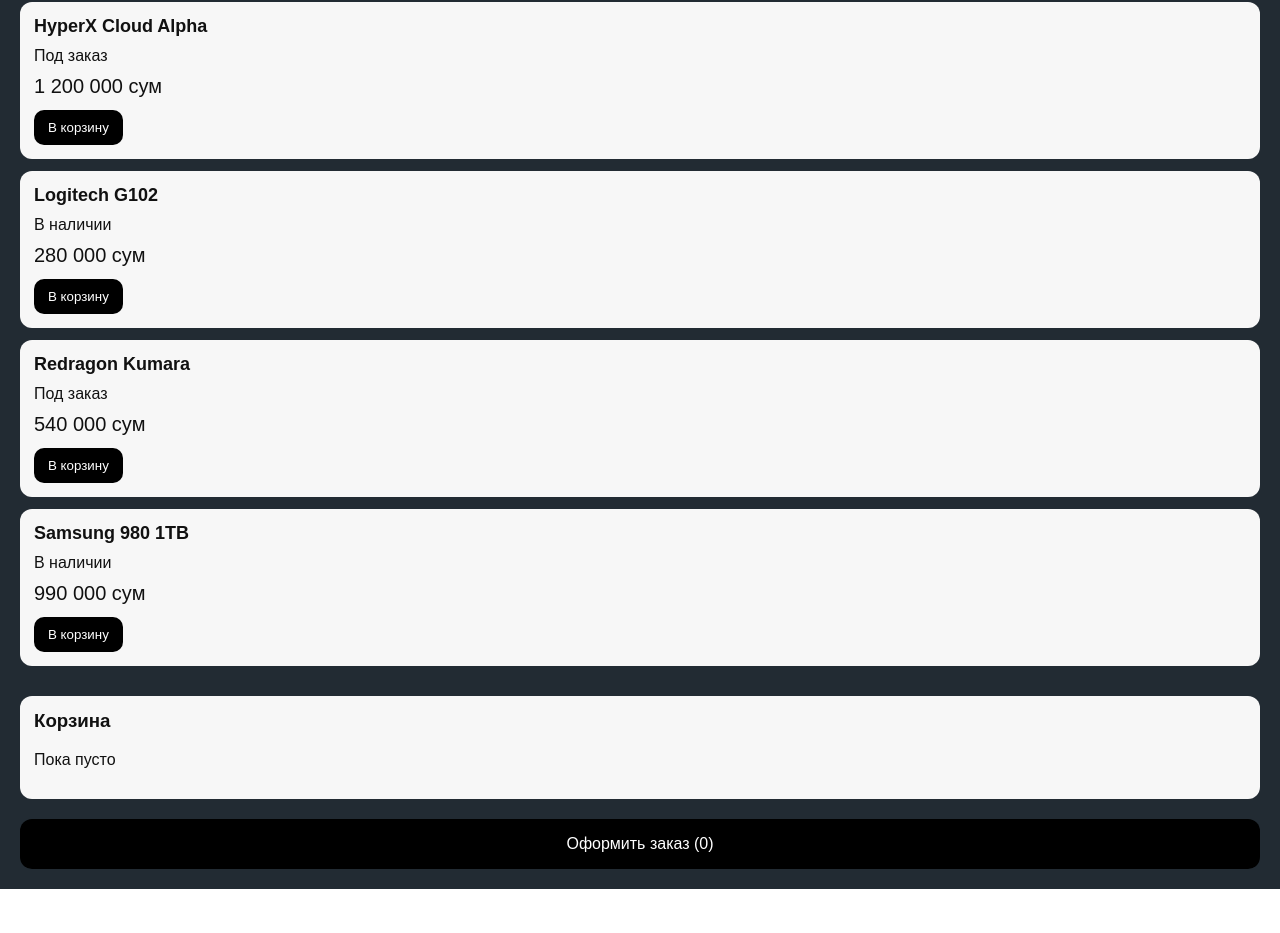
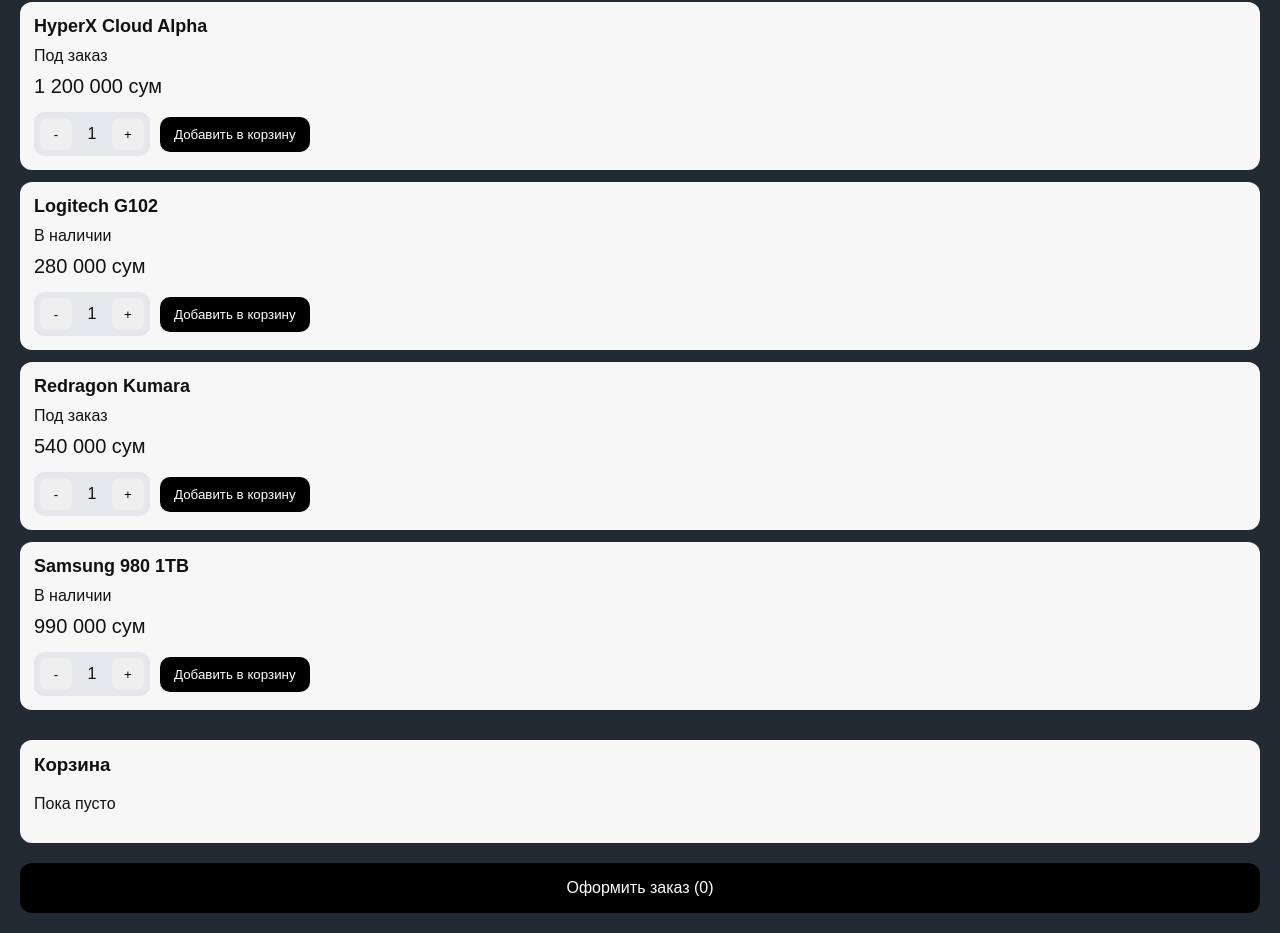
Before and after one commit to doniyormurtazoev-arch/techpoint-webapp, a Next.js app: page / in a window 1280 px wide. Shown: the part 658-1591 px from the top of the page. Before the commit the page ends 1547 px from the top, so only its background shows below. Built offline with nearby package versions, Linux system fonts and the light colour scheme.

Commit message:
Update page.tsx

```diff
--- a/app/page.tsx
+++ b/app/page.tsx
@@ -1,12 +1,16 @@
 "use client";
 
-import { useState } from "react";
+import { useMemo, useState } from "react";
 
 type Product = {
   id: number;
   title: string;
-  price: string;
+  price: number;
   status: string;
+};
+
+type CartItem = Product & {
+  qty: number;
 };
 
 export default function Home() {
@@ -24,60 +28,136 @@
     {
       id: 1,
       title: "HyperX Cloud Alpha",
-      price: "1 200 000 сум",
+      price: 1200000,
       status: "Под заказ",
     },
     {
       id: 2,
       title: "Logitech G102",
-      price: "280 000 сум",
+      price: 280000,
       status: "В наличии",
     },
     {
       id: 3,
       title: "Redragon Kumara",
-      price: "540 000 сум",
+      price: 540000,
       status: "Под заказ",
     },
     {
       id: 4,
       title: "Samsung 980 1TB",
-      price: "990 000 сум",
+      price: 990000,
       status: "В наличии",
     },
   ];
 
-  const [cart, setCart] = useState<Product[]>([]);
+  const [cart, setCart] = useState<CartItem[]>([]);
+  const [qtyMap, setQtyMap] = useState<Record<number, number>>(
+    Object.fromEntries(products.map((p) => [p.id, 1]))
+  );
+  const [loading, setLoading] = useState(false);
+  const [successMessage, setSuccessMessage] = useState("");
+
+  const formatPrice = (price: number) =>
+    new Intl.NumberFormat("ru-RU").format(price) + " сум";
+
+  const decreaseQty = (productId: number) => {
+    setQtyMap((prev) => ({
+      ...prev,
+      [productId]: Math.max(1, (prev[productId] || 1) - 1),
+    }));
+  };
+
+  const increaseQty = (productId: number) => {
+    setQtyMap((prev) => ({
+      ...prev,
+      [productId]: (prev[productId] || 1) + 1,
+    }));
+  };
 
   const addToCart = (product: Product) => {
-    setCart((prev) => [...prev, product]);
-    alert(product.title + " добавлен в корзину");
+    const qtyToAdd = qtyMap[product.id] || 1;
+
+    setCart((prev) => {
+      const existing = prev.find((item) => item.id === product.id);
+
+      if (existing) {
+        return prev.map((item) =>
+          item.id === product.id
+            ? { ...item, qty: item.qty + qtyToAdd }
+            : item
+        );
+      }
+
+      return [...prev, { ...product, qty: qtyToAdd }];
+    });
+
+    setSuccessMessage(`Добавлено: ${product.title} x${qtyToAdd}`);
+    setTimeout(() => setSuccessMessage(""), 1500);
   };
 
-  const sendOrder = () => {
+  const totalItems = useMemo(
+    () => cart.reduce((sum, item) => sum + item.qty, 0),
+    [cart]
+  );
+
+  const totalPrice = useMemo(
+    () => cart.reduce((sum, item) => sum + item.price * item.qty, 0),
+    [cart]
+  );
+
+  const sendOrder = async () => {
     if (cart.length === 0) {
       alert("Корзина пустая");
       return;
     }
 
-    const orderText = cart
-      .map((item, index) => `${index + 1}. ${item.title} — ${item.price}`)
-      .join("\n");
-
-    const finalText =
-      `Новый заказ TechPoint\n\n` +
-      `${orderText}\n\n` +
-      `Всего товаров: ${cart.length}\n` +
-      `Оплата: 50% предоплата / 50% после получения`;
+    try {
+      setLoading(true);
 
       const tg = (window as any)?.Telegram?.WebApp;
+      const user = tg?.initDataUnsafe?.user;
 
-    if (tg && tg.sendData) {
-      tg.sendData(finalText);
-      alert("Заказ отправлен");
+      const payload = {
+        items: cart.map((item) => ({
+          id: item.id,
+          title: item.title,
+          price: item.price,
+          qty: item.qty,
+          status: item.status,
+        })),
+        totalItems,
+        totalPrice,
+        customer: user
+          ? {
+              id: user.id,
+              first_name: user.first_name,
+              last_name: user.last_name,
+              username: user.username,
+            }
+          : null,
+      };
+
+      const res = await fetch("/api/order", {
+        method: "POST",
+        headers: {
+          "Content-Type": "application/json",
+        },
+        body: JSON.stringify(payload),
+      });
+
+      if (!res.ok) {
+        throw new Error("Ошибка отправки заказа");
+      }
+
       setCart([]);
-    } else {
-      alert("Telegram WebApp недоступен");
+      setSuccessMessage("Заказ успешно отправлен");
+      setTimeout(() => setSuccessMessage(""), 2500);
+    } catch (error) {
+      alert("Не удалось отправить заказ");
+      console.error(error);
+    } finally {
+      setLoading(false);
     }
   };
 
@@ -93,6 +173,21 @@
     >
       <h1 style={{ fontSize: 28, marginBottom: 10 }}>TechPoint</h1>
       <p style={{ marginBottom: 20 }}>Электроника и комплектующие под заказ</p>
+
+      {successMessage && (
+        <div
+          style={{
+            background: "#d1fae5",
+            color: "#065f46",
+            padding: 12,
+            borderRadius: 10,
+            marginBottom: 16,
+            fontWeight: 600,
+          }}
+        >
+          {successMessage}
+        </div>
+      )}
 
       <input
         placeholder="Поиск товара"
@@ -139,12 +234,63 @@
           >
             <div style={{ fontWeight: 700, fontSize: 18 }}>{p.title}</div>
             <div style={{ marginTop: 10 }}>{p.status}</div>
-            <div style={{ marginTop: 10, fontSize: 20 }}>{p.price}</div>
+            <div style={{ marginTop: 10, fontSize: 20 }}>
+              {formatPrice(p.price)}
+            </div>
+
+            <div
+              style={{
+                display: "flex",
+                gap: 10,
+                alignItems: "center",
+                marginTop: 14,
+                flexWrap: "wrap",
+              }}
+            >
+              <div
+                style={{
+                  display: "flex",
+                  alignItems: "center",
+                  gap: 8,
+                  background: "#e5e7eb",
+                  padding: 6,
+                  borderRadius: 10,
+                }}
+              >
+                <button
+                  onClick={() => decreaseQty(p.id)}
+                  style={{
+                    width: 32,
+                    height: 32,
+                    border: "none",
+                    borderRadius: 8,
+                    cursor: "pointer",
+                  }}
+                >
+                  -
+                </button>
+
+                <span style={{ minWidth: 24, textAlign: "center" }}>
+                  {qtyMap[p.id] || 1}
+                </span>
+
+                <button
+                  onClick={() => increaseQty(p.id)}
+                  style={{
+                    width: 32,
+                    height: 32,
+                    border: "none",
+                    borderRadius: 8,
+                    cursor: "pointer",
+                  }}
+                >
+                  +
+                </button>
+              </div>
 
               <button
                 onClick={() => addToCart(p)}
                 style={{
-                marginTop: 12,
                   padding: "10px 14px",
                   background: "black",
                   color: "white",
@@ -153,8 +299,9 @@
                   cursor: "pointer",
                 }}
               >
-              В корзину
+                Добавить в корзину
               </button>
+            </div>
           </div>
         ))}
       </div>
@@ -169,19 +316,30 @@
         }}
       >
         <h3 style={{ marginTop: 0 }}>Корзина</h3>
+
         {cart.length === 0 ? (
           <p>Пока пусто</p>
         ) : (
-          cart.map((item, index) => (
-            <div key={index} style={{ marginBottom: 8 }}>
-              {index + 1}. {item.title} — {item.price}
+          <>
+            {cart.map((item, index) => (
+              <div key={item.id} style={{ marginBottom: 8 }}>
+                {index + 1}. {item.title} x{item.qty} —{" "}
+                {formatPrice(item.price * item.qty)}
               </div>
-          ))
+            ))}
+
+            <hr style={{ margin: "12px 0" }} />
+            <div>Всего товаров: {totalItems}</div>
+            <div style={{ fontWeight: 700, marginTop: 6 }}>
+              Итого: {formatPrice(totalPrice)}
+            </div>
+          </>
         )}
       </div>
 
       <button
         onClick={sendOrder}
+        disabled={loading}
         style={{
           width: "100%",
           padding: 16,
@@ -191,9 +349,10 @@
           borderRadius: 12,
           fontSize: 16,
           cursor: "pointer",
+          opacity: loading ? 0.7 : 1,
         }}
       >
-        Оформить заказ ({cart.length})
+        {loading ? "Отправка..." : `Оформить заказ (${totalItems})`}
       </button>
     </main>
   );
```
Lines whose indentation alone changed are shown as unchanged.
